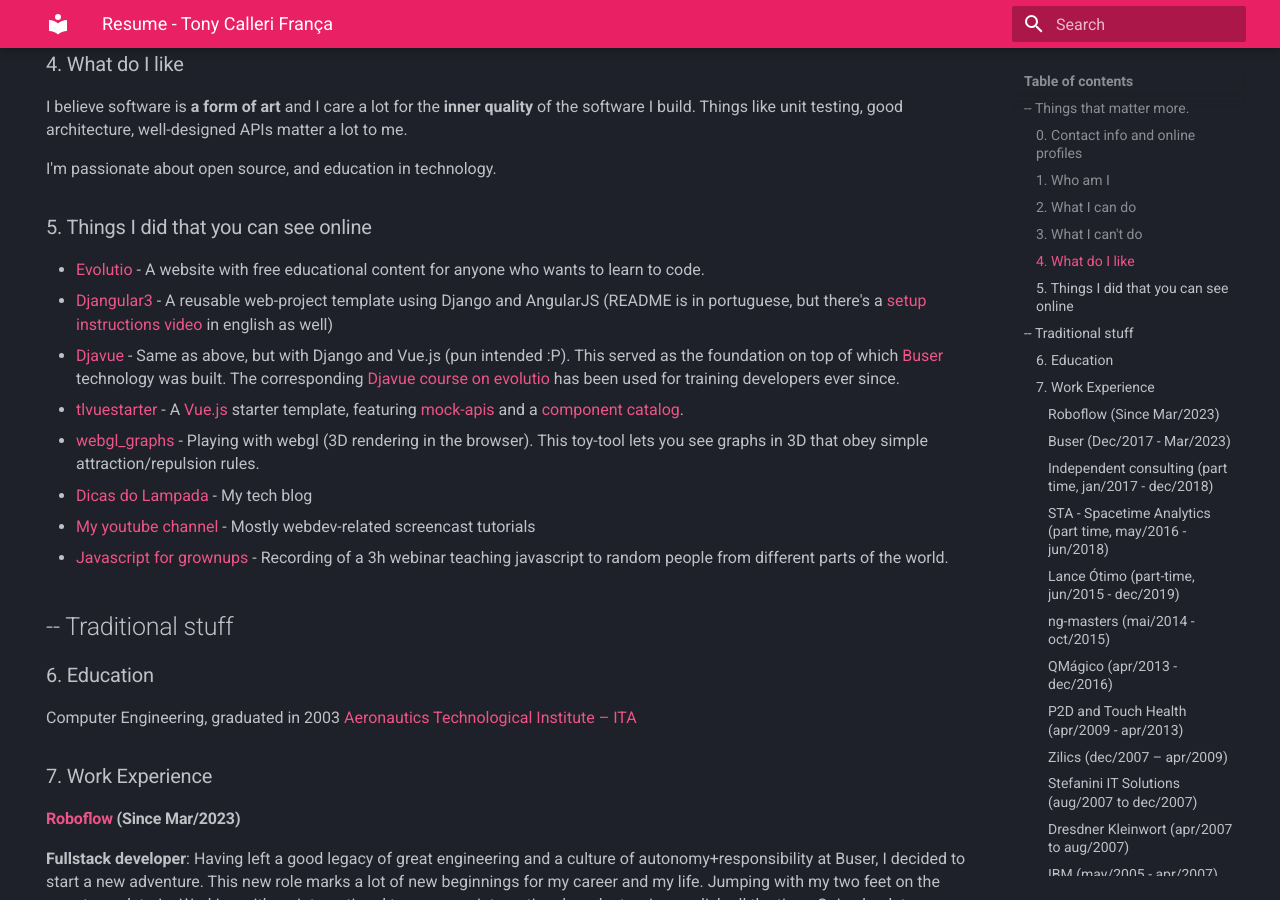
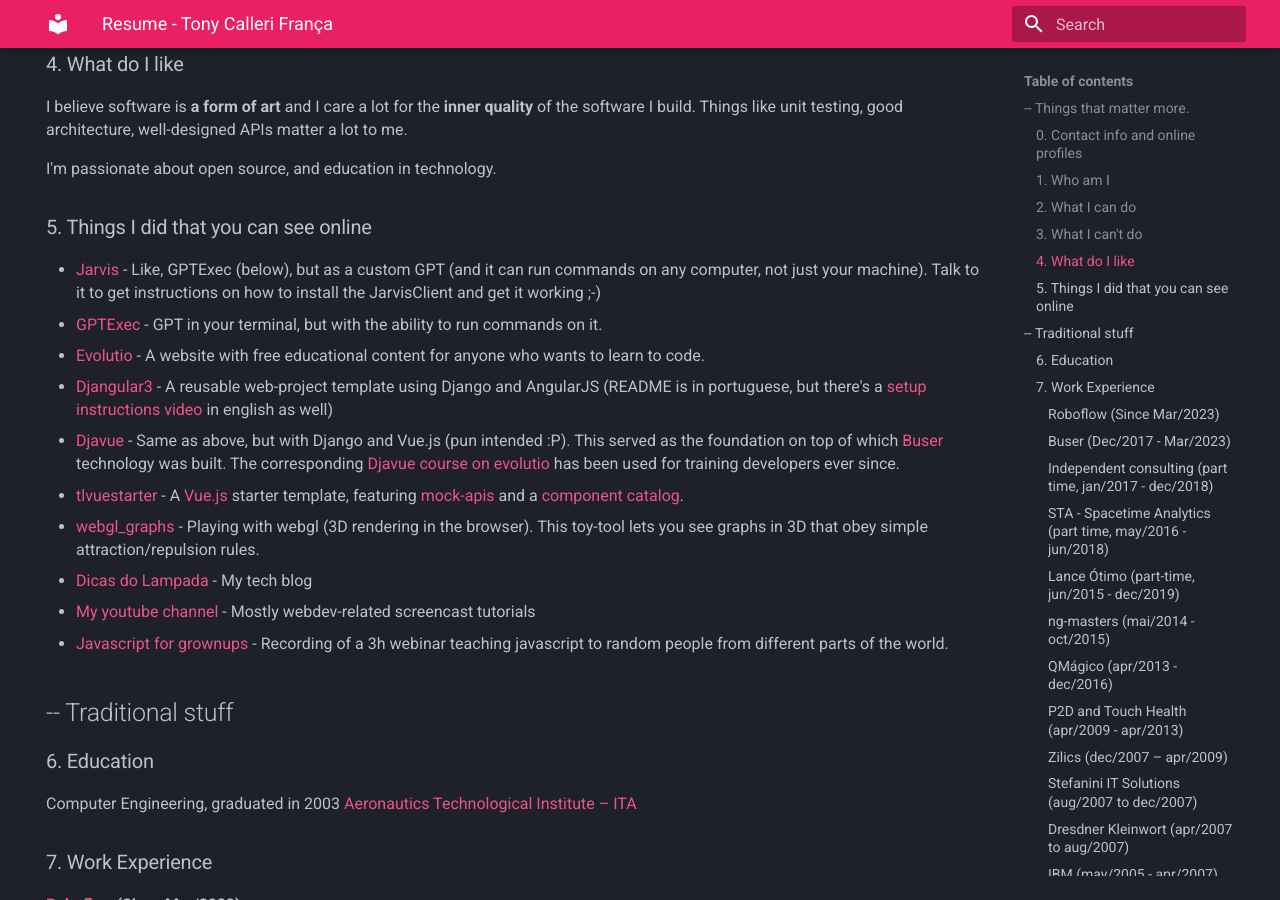
Before and after one commit to tonylampada/tonylampada.github.io, an MkDocs documentation site: the page built from docs/index.md, in a window 1280 px wide and 900 px high, scrolled down 1444 px. Built offline with MkDocs 1.6.1 and Material for MkDocs 9.7.7, drawn with Linux system fonts in a browser that asks for light colours.

Commit message:
Update index.md

```diff
--- a/docs/index.md
+++ b/docs/index.md
@@ -57,6 +57,8 @@
 
 ### 5. Things I did that you can see online
 
+* [Jarvis](https://github.com/tonylampada/jarvisportal) - Like, GPTExec (below), but as a custom GPT (and it can run commands on any computer, not just your machine). Talk to it to get instructions on how to install the JarvisClient and get it working ;-)
+* [GPTExec](https://github.com/tonylampada/jarvisportal/blob/main/README-gptexec.md) - GPT in your terminal, but with the ability to run commands on it.
 * [Evolutio](https://evolutio.io) - A website with free educational content for anyone who wants to learn to code.
 * [Djangular3](https://github.com/tonylampada/djangular3) - A reusable web-project template using Django and AngularJS (README is in portuguese, but there's a [setup instructions video](https://www.youtube.com/watch?v=okWBei-rK_A&feature=youtu.be) in english as well)
 * [Djavue](https://github.com/tonylampada/djavue2) - Same as above, but with Django and Vue.js (pun intended :P). This served as the foundation on top of which [Buser](https://www.buser.com.br) technology was built. The corresponding [Djavue course on evolutio](https://evolutio.io/curso/djavue) has been used for training developers ever since.
```
